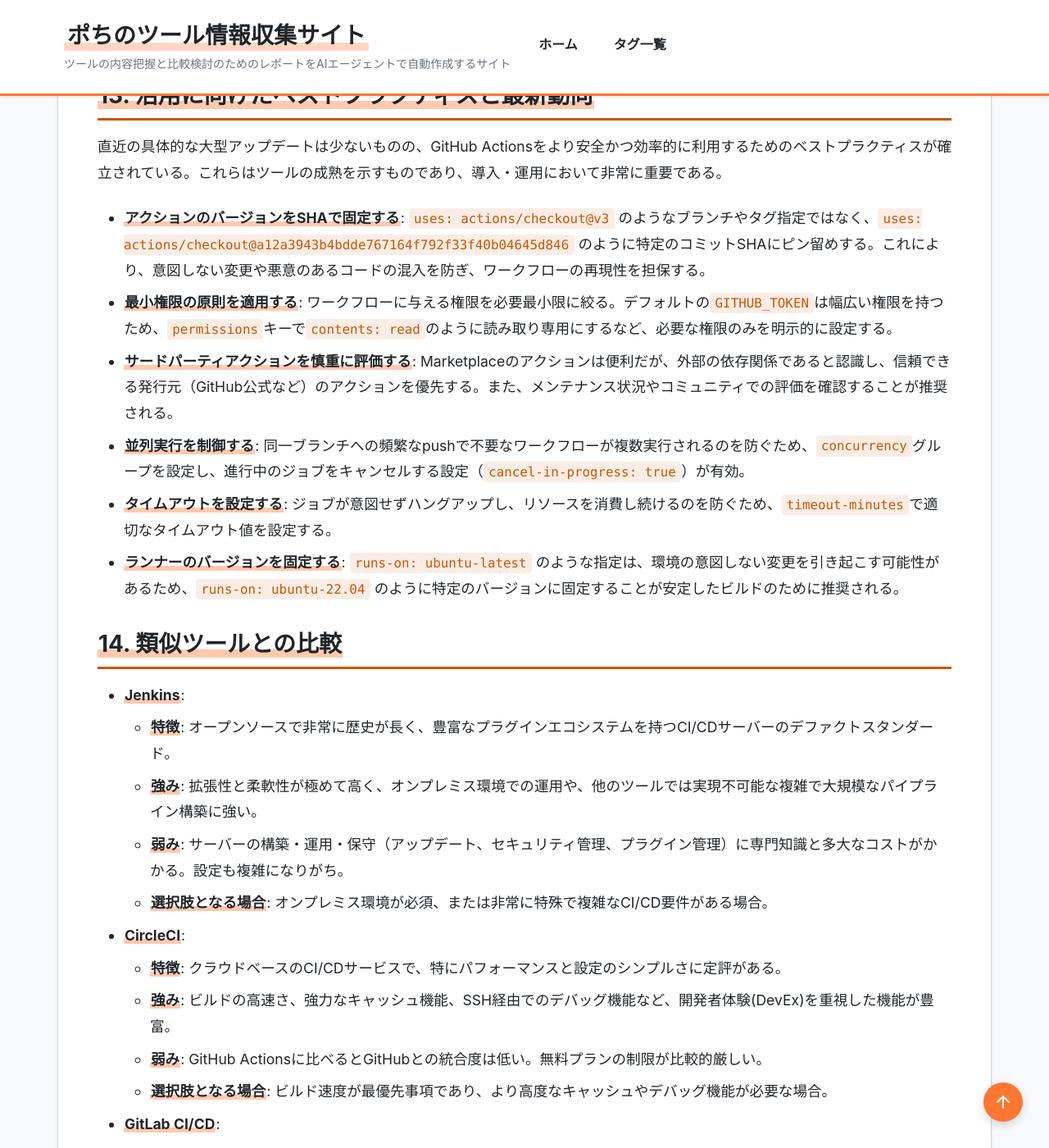
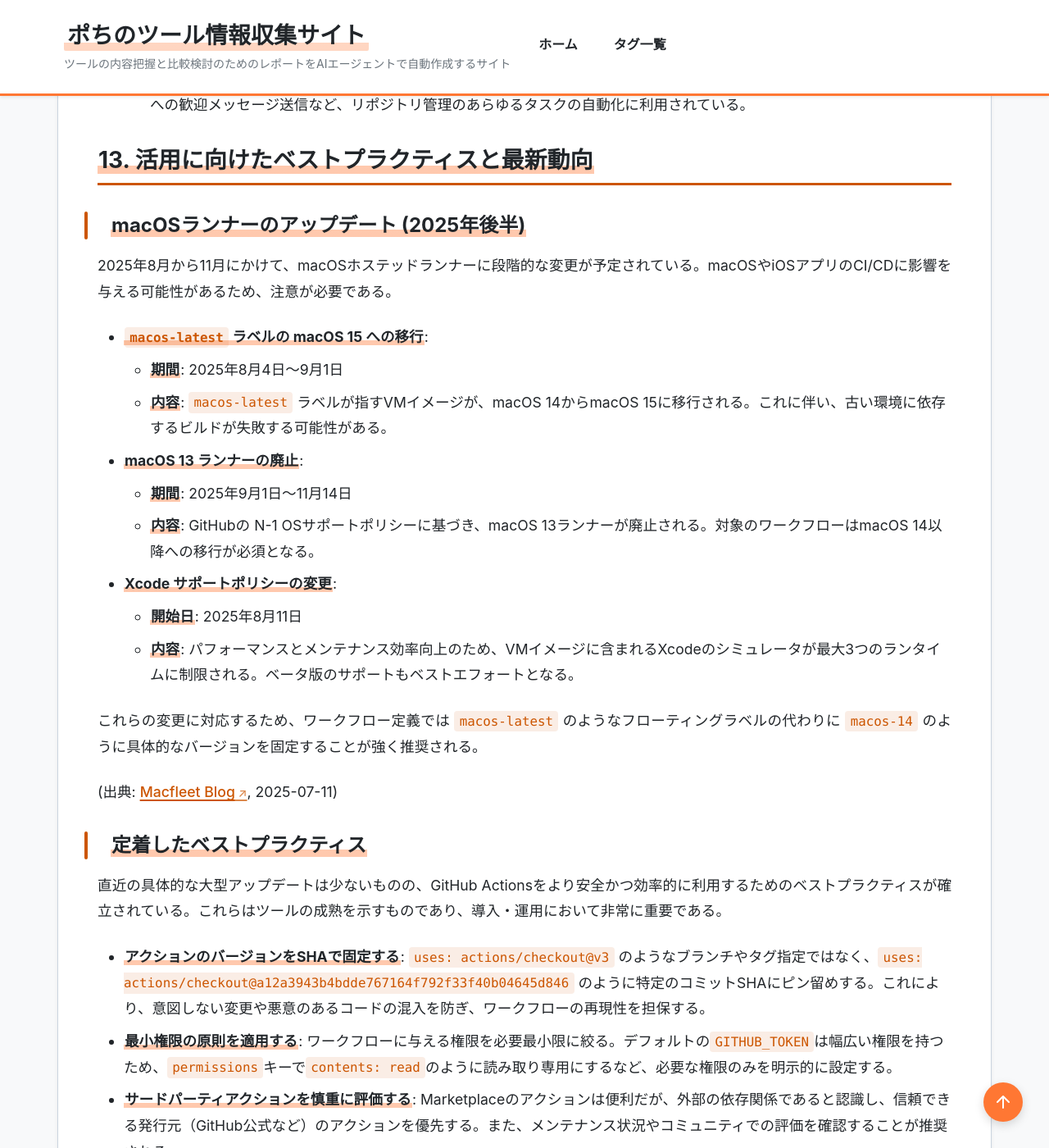
Before and after one commit to aegisfleet/tool-survey-report, a Jekyll site: the page built from _reports/github-actions.md, in a window 1280 px wide and 1400 px high, scrolled down 7741 px. Shown: the whole window at 82% size. Built offline with Jekyll 4.4.1, drawn with Linux system fonts in a browser that asks for light colours; some of the changed text lies outside the part shown.

Commit message:
docs: GitHub ActionsレポートにmacOSランナーの最新情報を追記 (#153)
- `_reports/github-actions.md` を更新
- 2025年後半に予定されているmacOSランナーの変更に関する情報を追加
- last_updatedの日付を更新

Co-authored-by: google-labs-jules[bot] <161369871+google-labs-jules[bot]@users.noreply.github.com>

```diff
--- a/_reports/github-actions.md
+++ b/_reports/github-actions.md
@@ -5,7 +5,7 @@ category: "CI/CD"
 developer: "GitHub"
 official_site: "https://github.com/features/actions"
 date: "2025-10-18"
-last_updated: "2025-10-19"
+last_updated: "2025-11-03"
 tags:
   - "CI/CD"
   - "ワークフロー自動化"
@@ -149,6 +149,26 @@ relationships:
 
 ## **13. 活用に向けたベストプラクティスと最新動向**
 
+### **macOSランナーのアップデート (2025年後半)**
+
+2025年8月から11月にかけて、macOSホステッドランナーに段階的な変更が予定されている。macOSやiOSアプリのCI/CDに影響を与える可能性があるため、注意が必要である。
+
+*   **`macos-latest` ラベルの macOS 15 への移行**:
+    *   **期間**: 2025年8月4日〜9月1日
+    *   **内容**: `macos-latest` ラベルが指すVMイメージが、macOS 14からmacOS 15に移行される。これに伴い、古い環境に依存するビルドが失敗する可能性がある。
+*   **macOS 13 ランナーの廃止**:
+    *   **期間**: 2025年9月1日〜11月14日
+    *   **内容**: GitHubの N-1 OSサポートポリシーに基づき、macOS 13ランナーが廃止される。対象のワークフローはmacOS 14以降への移行が必須となる。
+*   **Xcode サポートポリシーの変更**:
+    *   **開始日**: 2025年8月11日
+    *   **内容**: パフォーマンスとメンテナンス効率向上のため、VMイメージに含まれるXcodeのシミュレータが最大3つのランタイムに制限される。ベータ版のサポートもベストエフォートとなる。
+
+これらの変更に対応するため、ワークフロー定義では `macos-latest` のようなフローティングラベルの代わりに `macos-14` のように具体的なバージョンを固定することが強く推奨される。
+
+(出典: [Macfleet Blog](https://www.macfleet.cloud/blog/github-actions-macos-runners-changes-2025), 2025-07-11)
+
+### **定着したベストプラクティス**
+
 直近の具体的な大型アップデートは少ないものの、GitHub Actionsをより安全かつ効率的に利用するためのベストプラクティスが確立されている。これらはツールの成熟を示すものであり、導入・運用において非常に重要である。
 
 *   **アクションのバージョンをSHAで固定する**: `uses: actions/checkout@v3` のようなブランチやタグ指定ではなく、`uses: actions/checkout@a12a3943b4bdde767164f792f33f40b04645d846` のように特定のコミットSHAにピン留めする。これにより、意図しない変更や悪意のあるコードの混入を防ぎ、ワークフローの再現性を担保する。
```
